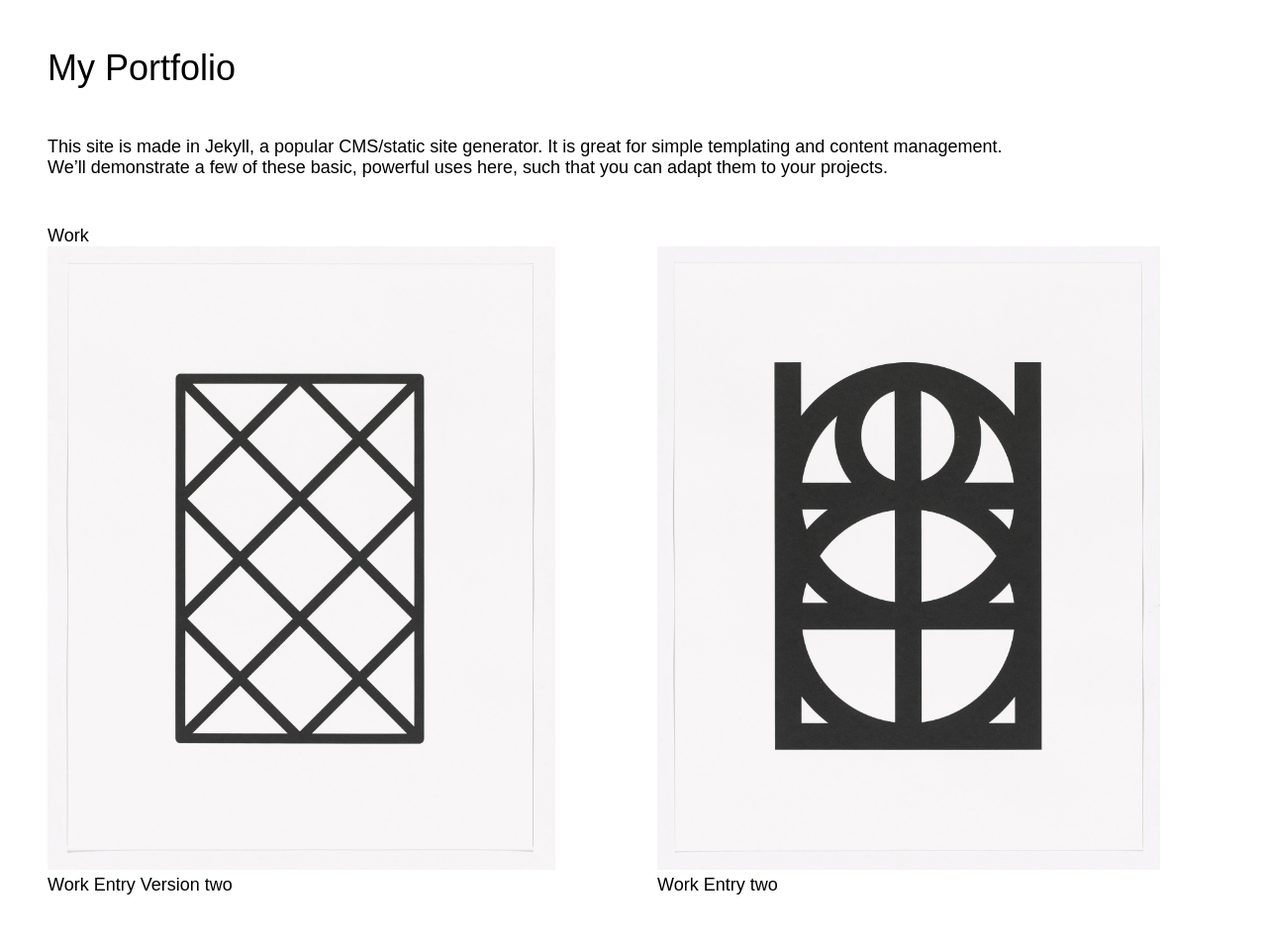
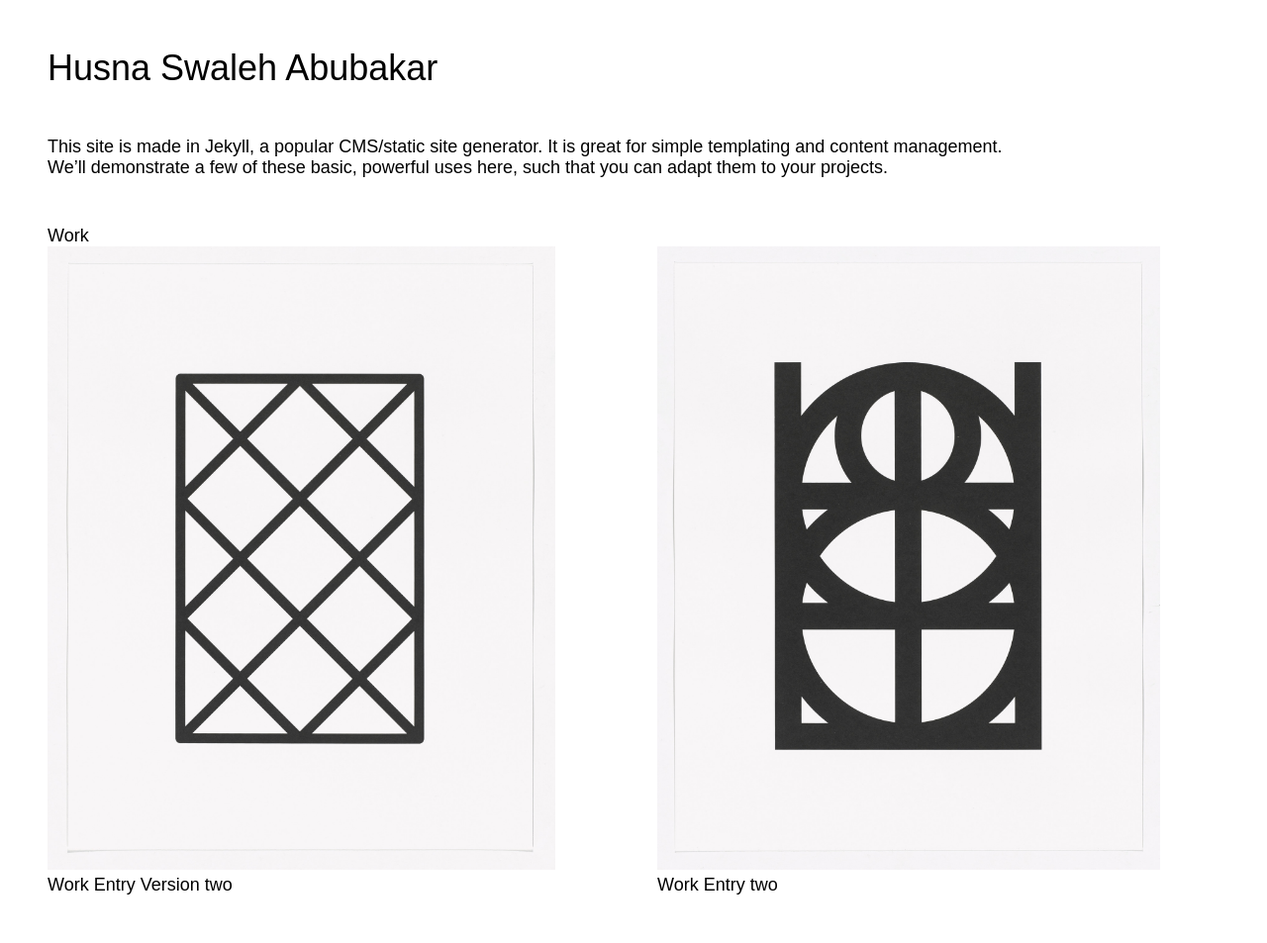
Before and after one commit to Husnaswaleh00/Portfolio, a Jekyll site: the page built from index.html, in a window 1280 px wide. Shown: the whole page at 99% size. Built offline with Jekyll 4.4.1, drawn with Linux system fonts in a browser that asks for light colours.

Commit message:
Edit base URL

```diff
--- a/_config.yml
+++ b/_config.yml
@@ -1,4 +1,4 @@
-baseurl: /portfolio-template
-title: My Portfolio
+baseurl: /Portfolio
+title: Husna Swaleh Abubakar
 livereload: true
 theme: null
```
